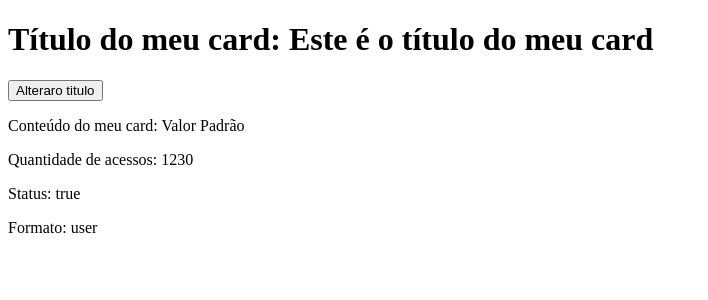
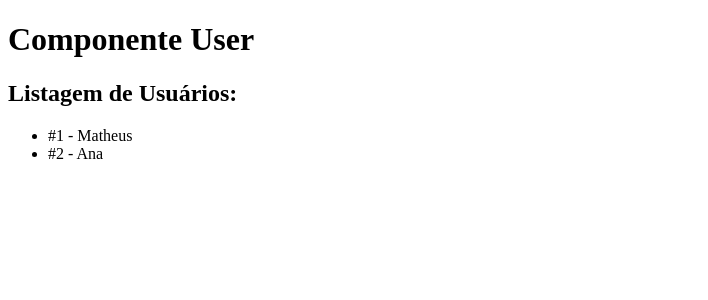
Before and after one commit to Purgato96/Vuejs, a Vue app: page / in a window 1280 px wide. Shown: the top 300 px of the page, without its empty margins (0-708 px from the left). Built offline with nearby package versions, Linux system fonts and the light colour scheme.

Commit message:
Recursos avançados Provide e Inject

```diff
--- a/src/App.vue
+++ b/src/App.vue
@@ -1,26 +1,21 @@
 <template>
-  <CompositionCard
-    :title="card.title"
-    :access="card.access"
-    :status="card.status"
-    :format="card.format"
-    @updateTitle="changeTitle"
-  />
-
+<Users />
 </template>
 
 <script setup>
-import CompositionCard from '@/components/Props/CompositionCard.vue'
-import { reactive } from 'vue'
-const card = reactive({
-  title: 'Este é o título do meu card',
-  access: 1230,
-  status: true,
-  format: 'user'
-})
+import Users from '@/components/ProvideInject/Users.vue'
+import { provide } from 'vue'
 
-const changeTitle = (data) => {
-  //card.title = 'Novo título'
-  card.title = data
-}
+const users = [
+{
+  id: 1,
+  name: 'Matheus',
+},
+{
+  id: 2,
+  name: 'Ana'
+},
+]
+
+provide('users', users)
 </script>
--- /dev/null
+++ b/src/components/ProvideInject/Users.vue
@@ -0,0 +1,8 @@
+<template>
+  <h1>Componente User</h1>
+  <UsersList />
+</template>
+
+<script setup>
+import UsersList from '@/components/ProvideInject/UsersList.vue'
+</script>
--- /dev/null
+++ b/src/components/ProvideInject/UsersList.vue
@@ -0,0 +1,12 @@
+<template>
+<h2>Listagem de Usuários:</h2>
+  <ul>
+    <li v-for="user in users" :key="user.id">#{{user.id}} - {{user.name}}</li>
+  </ul>
+</template>
+s
+<script setup>
+import { inject } from 'vue'
+
+const users = inject( 'users')
+</script>
```
